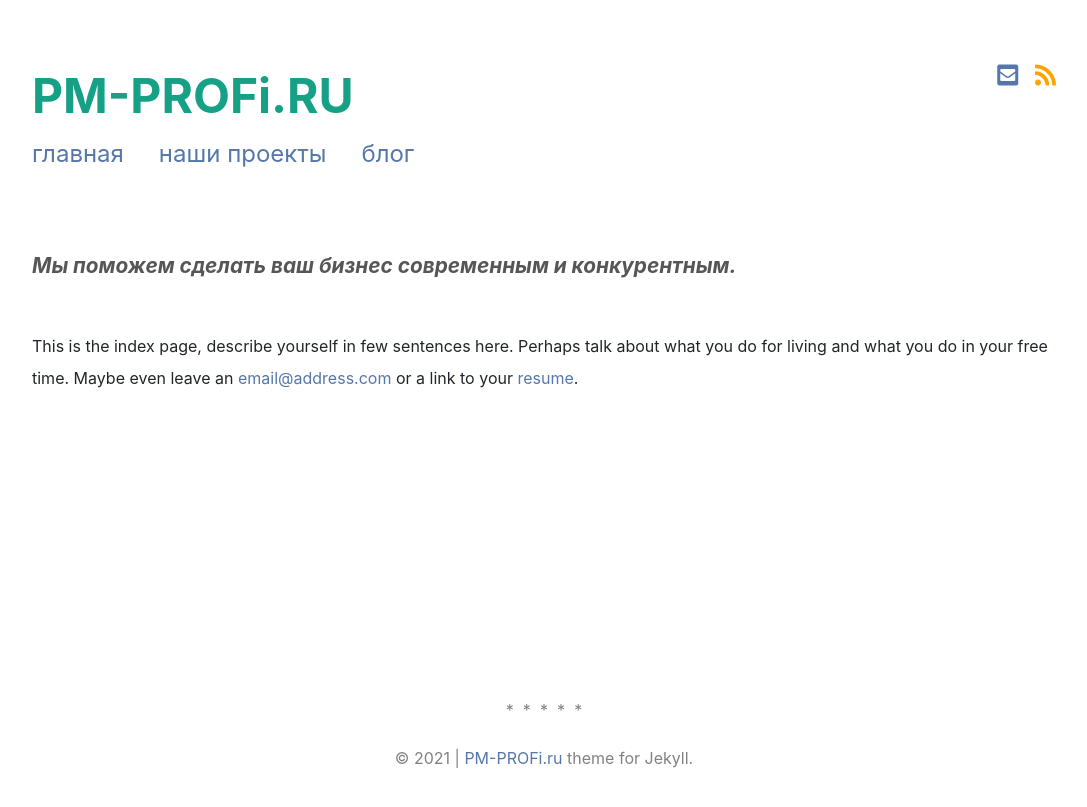
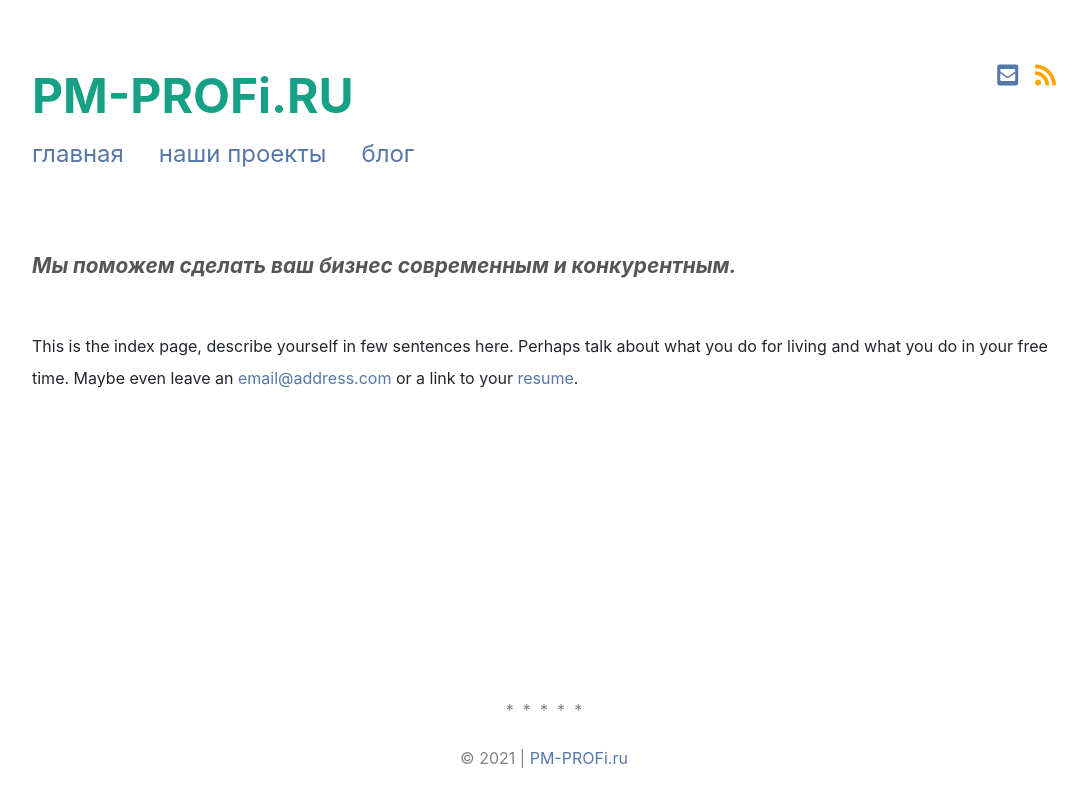
Before and after one commit to RedShadow-play/pm-profiru-82335, a Jekyll site: the page built from index.md, in a window 1280 px wide. Shown: the top 807 px of the page, without its empty margins (96-1183 px from the left). Built offline with Jekyll 4.4.1, drawn with Linux system fonts in a browser that asks for light colours; nearby versions of some CDN libraries; a style sheet for code colours, icons or effects is not loaded.

Commit message:
about.html: changed

```diff
--- a/_includes/page/about.html
+++ b/_includes/page/about.html
@@ -2,6 +2,6 @@
 <div class="about__devider">*****</div>
 <div class="about__text">
 <br>
-&#169 2021 | <a href="https://WWW.PM-PROFi.ru">PM-PROFi.ru</a> theme for Jekyll.
+&#169 2021 | <a href="https://WWW.PM-PROFi.ru">PM-PROFi.ru</a>
 </div>
 </div>
```
